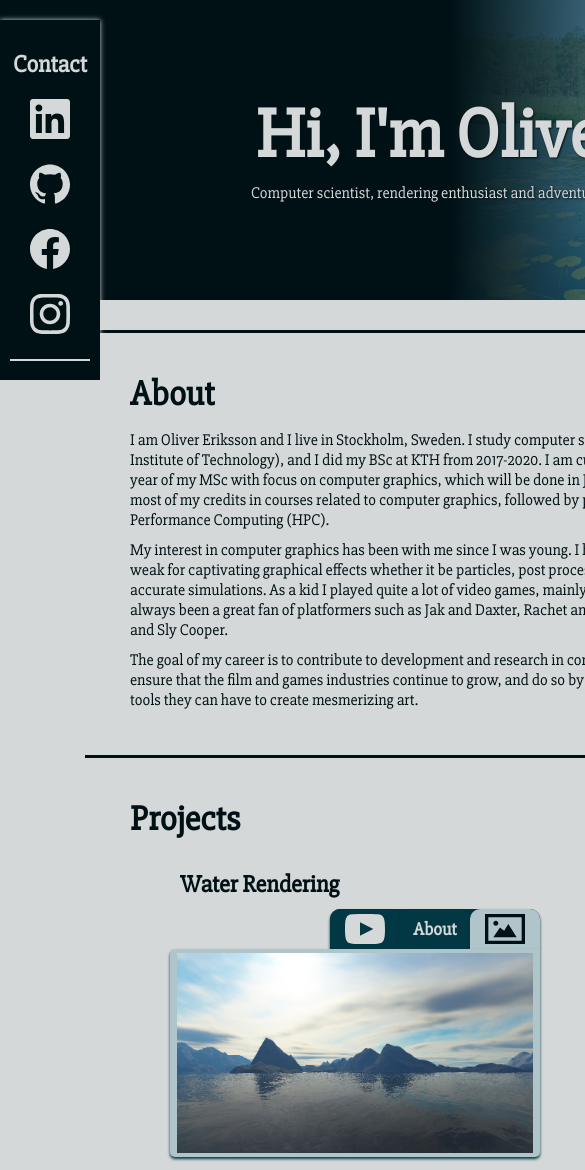
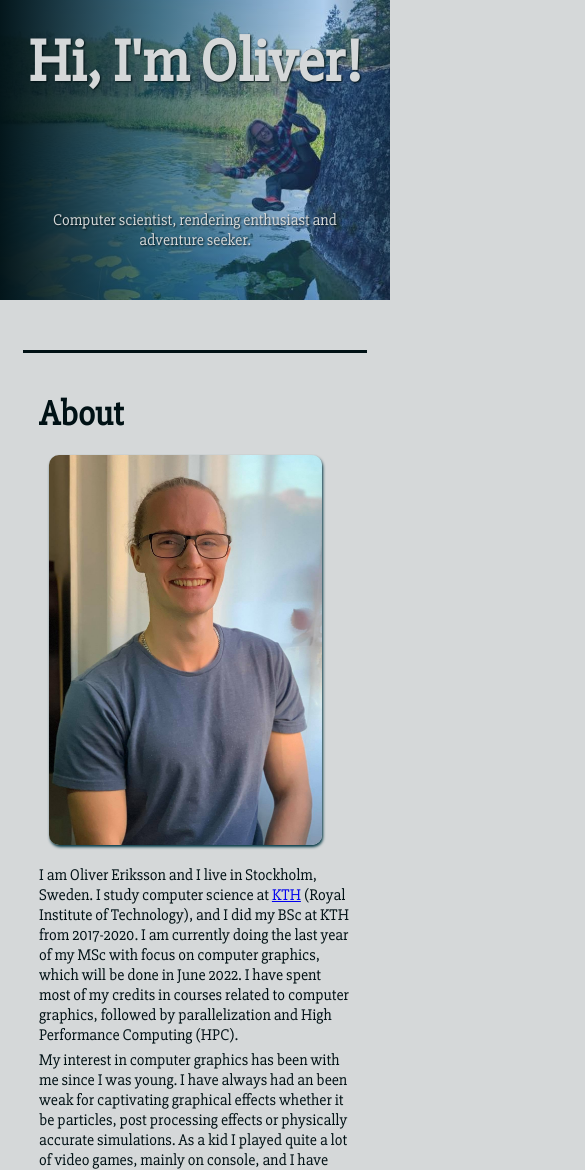
Before and after one commit to raaavioli/PortfolioV2, a Gatsby site: page / in a window 390 px wide. Shown: the top 1170 px of the page, 585 px wide, since content can reach past the window. Built offline with nearby package versions, Linux system fonts and the light colour scheme; Gatsby itself is replaced by a stand-in of ours.

Commit message:
Fix media queries for different screen sizes

```diff
--- a/src/pages/index.js
+++ b/src/pages/index.js
@@ -83,6 +83,7 @@ const IndexPage = () => {
 			<h2>About</h2>
 			<div className="flex-row">
 				<div className="flex-column">
+					<img className="floating-img" src={Portrait} alt="Me"/>
 					<p>
 						I am Oliver Eriksson and I live in Stockholm, Sweden. I study computer science at <a href="https://www.kth.se/">KTH</a> (Royal Institute of Technology),
 						and I did my BSc at KTH from 2017-2020. I am currently doing the last year of my MSc with focus on computer graphics, which will be done in June 2022.
@@ -99,7 +100,6 @@ const IndexPage = () => {
 						continue to grow, and do so by giving artists the best tools they can have to create mesmerizing art.
 					</p>
 				</div>
-				<img className="floating-img" src={Portrait} alt="Me"/>
 			</div>
 			<div className="panel-separator"></div>
 		</div>
@@ -115,7 +115,7 @@ const IndexPage = () => {
 			<div className="panel-separator"></div>
 		</div>
 		<div className="content-panel flex-column">
-			<div className="flex-row">
+			<div className="flex-row qualifications">
 				<div className="qualification-box flex-column">
 					<h2>Experience</h2>
 					<ul>
--- a/src/styles/main.scss
+++ b/src/styles/main.scss
@@ -200,7 +200,7 @@ $colorBottom: #222ccc;
 
 		.cover {
 			position: absolute;
-			right: -50px;
+			right: -100px;
 			height: 100%;
 			width: 500px;
 			&::after {
@@ -230,18 +230,33 @@ $colorBottom: #222ccc;
 	padding: 0px calc(#{$side-panel-width} + 30px);
 	justify-content: center;
 
+	/** About section **/
+	&:nth-of-type(2) {
+		div {
+			display: block;
+		}
+		p {
+			float: none;
+		}
+		.floating-img {
+			float: right;
+			margin: 10px;
+		}
+	}
+
 	p {
 		margin: 5px 0px;
 	}
 
 	.floating-img {
-		object-fit: contain;
-		width: 250px;
+		object-fit: cover;
+		width: 220px;
 		height: 300px;
 		display: block;
 		float: right;
 		margin: 0px 30px;
 		border-radius: 10px;
+		box-shadow: 1px 2px 3px $color-primary-3;
 	}
 
 	.projects-container {
@@ -278,7 +293,7 @@ $colorBottom: #222ccc;
 					font-weight: bold;
 					color: $color-primary-0;
 					border-radius: 10px 10px 0px 0px;
-					box-shadow: 0px 2px 3px $color-primary-3;
+					box-shadow: 1px 2px 3px $color-primary-3;
 					&.selected {
 						background-color: $color-primary-1;
 						color: $color-primary-4;
@@ -295,7 +310,7 @@ $colorBottom: #222ccc;
 				height: $project-height;
 				background-color: $color-primary-1;
 				border-radius: 5px 0px 5px 5px;
-				box-shadow: 0px 2px 3px $color-primary-3;
+				box-shadow: 1px 2px 3px $color-primary-3;
 
 				.project-content {
 					position: absolute;
@@ -363,3 +378,176 @@ $colorBottom: #222ccc;
 		background-color: $color-primary-4;
 	}
 }
+
+@media screen and (max-width: 1165px) {
+	.svg-logo {
+		width: 35px;
+		height: 35px;
+	}
+
+	.content-panel {
+		width: 650px;
+
+		&:first-of-type {
+			overflow-x: hidden;
+			.head-panel {
+				width: 100%;
+			}
+		}
+
+		.projects-container {
+			.outer-project-box {
+				.right {
+					border-radius: 6px 6px 0px 0px;
+					button {
+						border-radius: 6px 6px 0px 0px;
+						width: 60px;
+						height: 35px;
+						line-height: 35px;
+					}
+				}
+
+				.inner-project-box {
+					width: 270px;
+					height: calc(270px * (9 / 16));;
+				}
+			}
+		}
+
+		.qualification-box {
+			&:nth-child(1) {
+				ul {
+					&:last-of-type {
+						li {
+							margin-bottom: 40px;
+						}
+					}
+				}
+			}
+
+			&:nth-child(2) {
+				margin-left: 10px;
+			}
+		}
+	}
+}
+
+@media screen and (max-width: 915px) {
+	.side-panel {
+		visibility: hidden;
+	}
+
+	.content-panel {
+		width: 80%;
+		padding: 20px;
+
+		/** About section **/
+		&:nth-of-type(2) {
+			div {
+				display: block;
+			}
+			p {
+				float: none;
+			}
+			.floating-img {
+				float: right;
+				margin: 10px;
+			}
+		}
+
+		.floating-img {
+			width: 200px;
+			height: 270px;
+		}
+	}
+}
+
+@media screen and (max-width: 780px) {
+	h1 {
+		font-size: 60px;
+		margin: 0px;
+		text-align: center;
+	}
+
+	.content-panel:first-of-type {
+		.head-panel {
+			.head-text {
+				margin: 0px;
+			}
+		}
+	}
+
+	.content-panel {
+		&:first-of-type {
+			.head-panel {
+				justify-content: center;
+				align-items: flex-start;
+				.head-text {
+					height: 100%;
+					display: flex;
+					justify-content: space-between;
+					h1 {
+						margin: 25px 0px;
+					}
+					p {
+						margin: 50px;
+						text-align: center;
+					}
+				}
+			}
+		}
+
+		.projects-container {
+			.outer-project-box {
+
+				h3 {
+					margin: 0px 0px 10px 10px;
+					text-align: left;
+				}
+
+				.right {
+					border-radius: 10px 10px 0px 0px;
+					button {
+						width: 60px;
+						height: 35px;
+						line-height: 35px;
+					}
+				}
+
+				.inner-project-box {
+					width: 80vw;
+					height: calc(80vw * (9 / 16));;
+				}
+			}
+		}
+
+		.qualifications {
+			flex-direction: column;
+			.qualification-box {
+				width: 100%;
+				margin: 0px;
+			}
+		}
+	}
+}
+
+@media screen and (max-width: 450px) {
+	.content-panel {
+		/** About section **/
+		&:nth-of-type(2) {
+			div {
+				display: block;
+			}
+			p {
+				float: none;
+			}
+			.floating-img {
+				display: inline-block;
+				float: none;
+				width: 70vw;
+				height: 100vw;
+			}
+		}
+
+	}
+}
```
